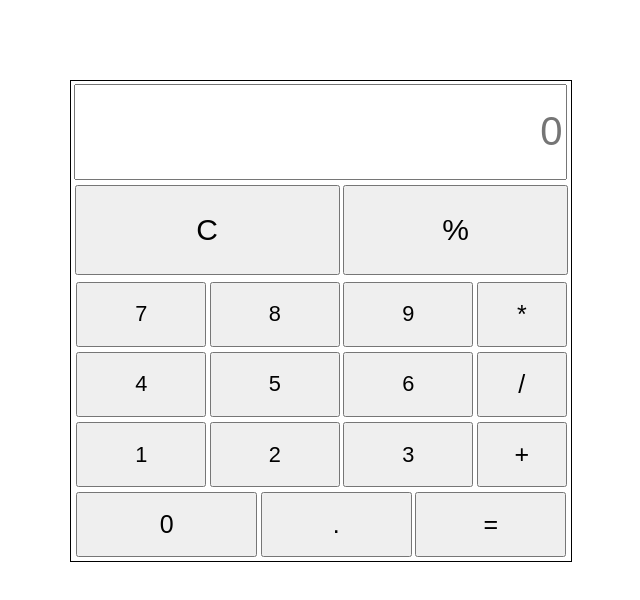
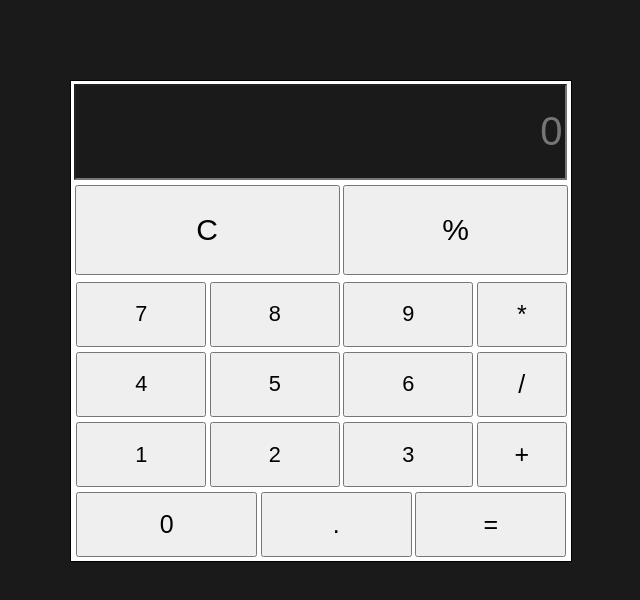
Before and after one commit to deadwing7x/js-calculator, a plain HTML site: page index.html in a window 1280 px wide. Shown: the whole page, without its empty margins (319-959 px from the left). Drawn offline with nearby package versions, Linux system fonts and the light colour scheme.

Commit message:
Updated css for dark background

```diff
--- a/main.css
+++ b/main.css
@@ -1,3 +1,7 @@
+body {
+  background-color: #1a1a1a;
+}
+
 .calculator-body {
   border: 1px solid black;
   height: 480px;
@@ -7,6 +11,7 @@
   margin-right: auto;
   margin-top: 5rem;
   margin-bottom: 5rem;
+  background-color: white;
 }
 
 button {
@@ -22,6 +27,7 @@ button {
   height: 90px;
   margin: 2.5px;
   font-size: 40px;
+  background-color: #1a1a1a;
 }
 
 input[type="text"] {
```
